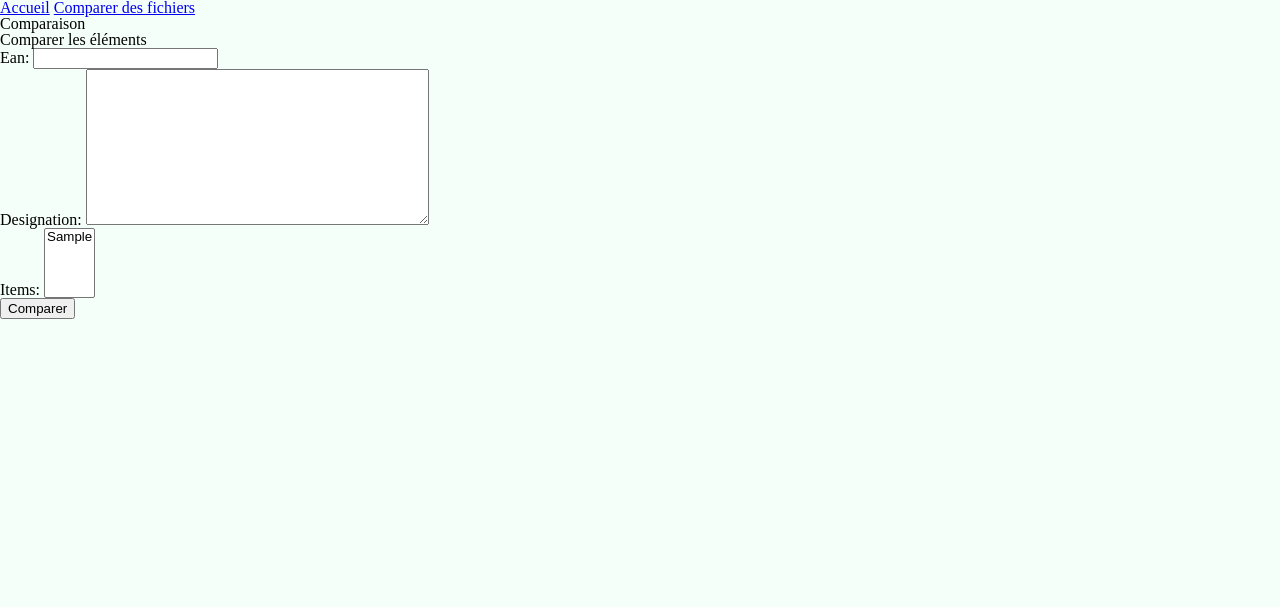
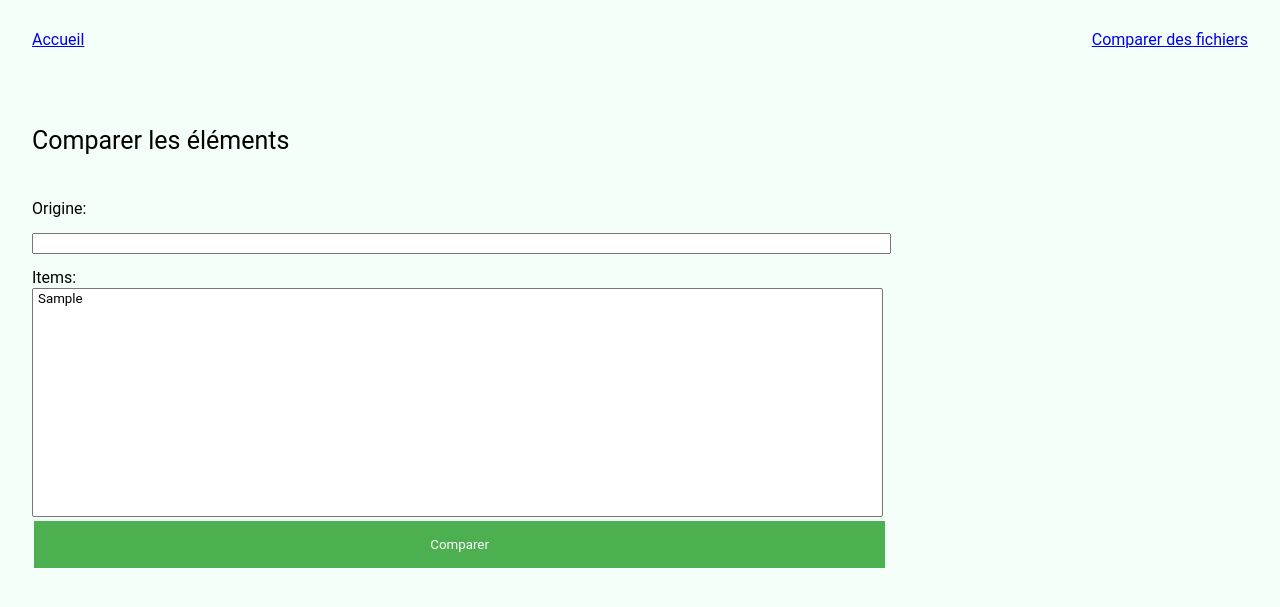
Before and after one commit to vrand/testcsv, a Django app: page /compare in a window 1280 px wide. Shown: the top 607 px of the page. Run offline with Django 4.2, Linux system fonts and the light colour scheme; tables that the repository leaves empty hold one stand-in row (values such as "Sample post").

Commit message:
First version

```diff
--- a/src/djangorestfilesupload/settings.py
+++ b/src/djangorestfilesupload/settings.py
@@ -37,6 +37,7 @@ INSTALLED_APPS = [
     'django.contrib.sessions',
     'django.contrib.messages',
     'django.contrib.staticfiles',
+    'livereload',
     'rest_framework',
     'fileupload'
 ]
@@ -50,6 +51,7 @@ MIDDLEWARE = [
     'django.contrib.auth.middleware.AuthenticationMiddleware',
     'django.contrib.messages.middleware.MessageMiddleware',
     'django.middleware.clickjacking.XFrameOptionsMiddleware',
+    'livereload.middleware.LiveReloadScript',
 ]
 
 ROOT_URLCONF = 'djangorestfilesupload.urls'
--- a/src/fileupload/forms.py
+++ b/src/fileupload/forms.py
@@ -7,7 +7,7 @@ from fileupload.models import OrderFile, DeliveryFile
 class CompareFormClient(forms.ModelForm):
     class Meta:
         model = OrderFile
-        fields = ['ean', 'designation']
+        fields = ['origine']
 
     items = forms.ModelMultipleChoiceField(
         widget=FilteredSelectMultiple(
--- a/src/fileupload/static/css/style.css
+++ b/src/fileupload/static/css/style.css
@@ -1,5 +1,61 @@
+@import url('https://fonts.googleapis.com/css2?family=Open+Sans:wght@300;400&display=swap');
 @import "reset.css";
 
 body {
 background-color: mintcream;
+font-family:'Roboto', sans-serif;
 }
+
+nav {
+   margin:2rem;
+   display:flex;
+   justify-content:space-between;
+}
+
+#formulaire {
+display: flex;
+flex-direction: column;
+align-items:column;
+margin-top: 5rem;
+
+}
+
+#formulaire h1 {
+margin-left:2rem;
+font-size:25px;
+}
+
+
+#formcompare {
+display:block;
+margin:2rem;
+}
+
+#formcompare textarea, input, select, label {
+display:block;
+margin-top:1rem;
+width:70%;
+font-family:'Roboto', sans-serif;
+}
+
+#formcompare select {
+    margin: 2px 0;
+    padding: 2px 3px;
+    font-weight: normal;
+    width: 270px !important;
+    height: 17.2em;
+    width:70%!important;
+}
+
+#formcompare input[type="submit"] {
+  margin-top: 2rem;
+  display:block;
+  clear:both;
+  background-color: #4CAF50;
+  border: none;
+  color: white;
+  padding: 16px 32px;
+  text-decoration: none;
+  margin: 4px 2px;
+  cursor: pointer;
+}
--- a/src/fileupload/templates/fileupload/compare.html
+++ b/src/fileupload/templates/fileupload/compare.html
@@ -8,13 +8,13 @@
 
 
     {% block content %}
-    <h1>Comparaison</h1>
     <div id="formulaire">
-        <h2>Comparer les éléments</h2>
-    <form method="post">
+        <h1>Comparer les éléments</h1>
+    <form method="post" id="formcompare">
         {% csrf_token %}
         {{ form.as_p }}
         <input type="submit" value="Comparer">
     </form>
-    </div>
+        </div>
+
     {% endblock %}
```
Also changed, not shown: src/fileupload/views.py (line endings or trailing spaces).
